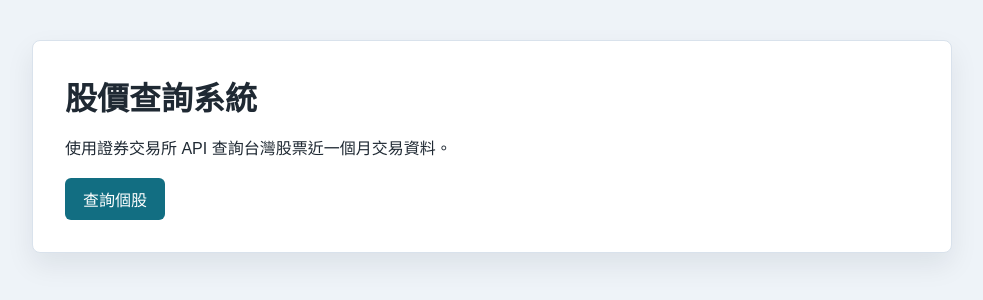
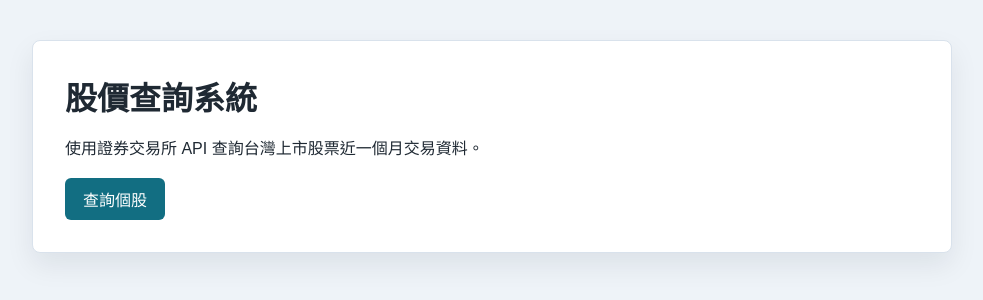
Before and after one commit to Luren-wang/Stock-Inquiry, a Flask app: page / in a window 1280 px wide. Shown: the top 300 px of the page, without its empty margins (148-1131 px from the left). Run offline with Flask 3, Linux system fonts and the light colour scheme.

Commit message:
Update index.html

```diff
--- a/templates/index.html
+++ b/templates/index.html
@@ -3,14 +3,14 @@
 <head>
     <meta charset="UTF-8">
     <meta name="viewport" content="width=device-width, initial-scale=1.0">
-    <title>Stock Inquiry</title>
+    <title>股價查詢</title>
     <link rel="stylesheet" href="{{ url_for('static', filename='style.css') }}">
 </head>
 <body>
     <main class="page">
         <section class="panel">
             <h1>股價查詢系統</h1>
-            <p>使用證券交易所 API 查詢台灣股票近一個月交易資料。</p>
+            <p>使用證券交易所 API 查詢台灣上市股票近一個月交易資料。</p>
             <a class="button" href="{{ url_for('stock') }}">查詢個股</a>
         </section>
     </main>
```
